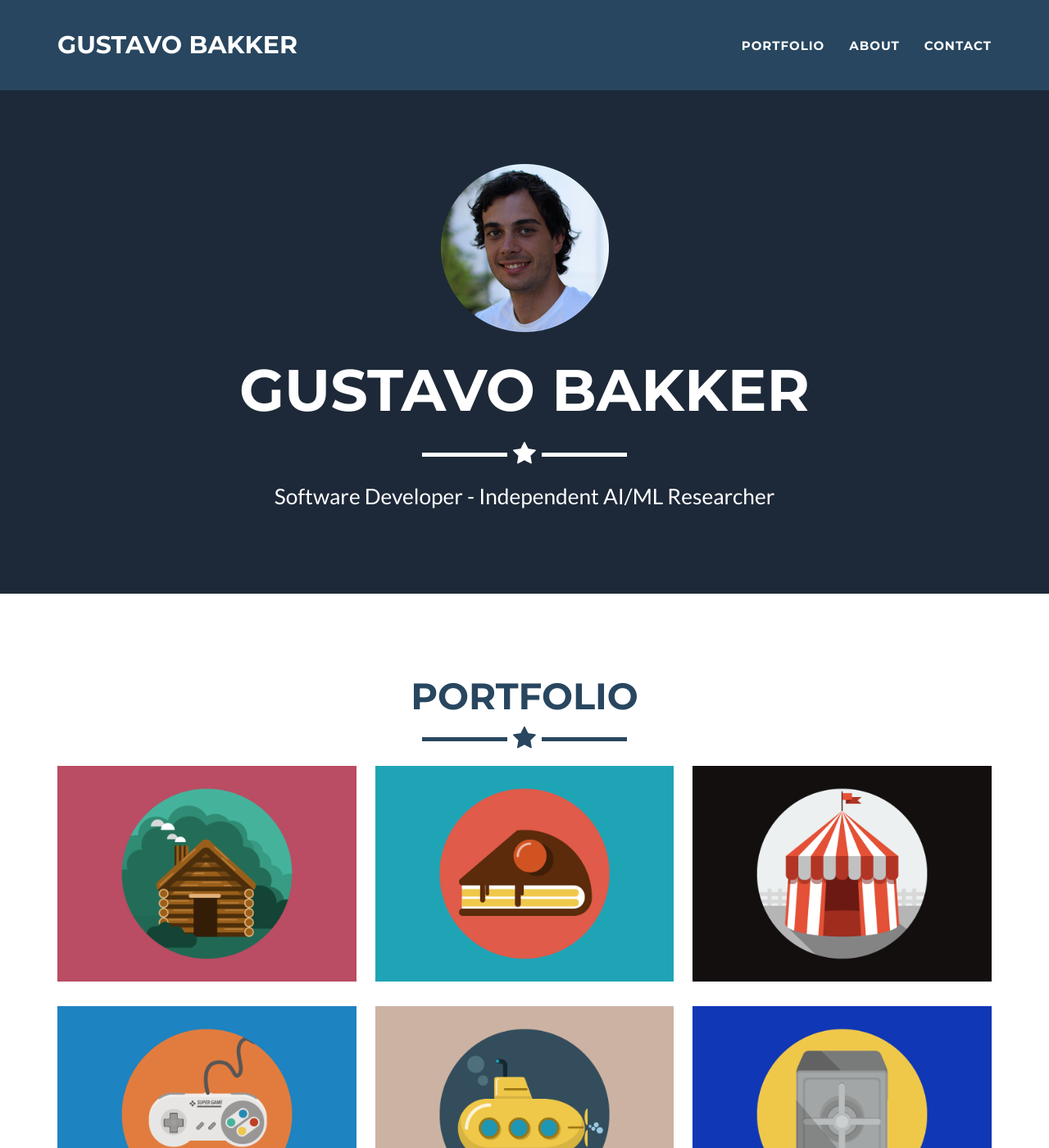
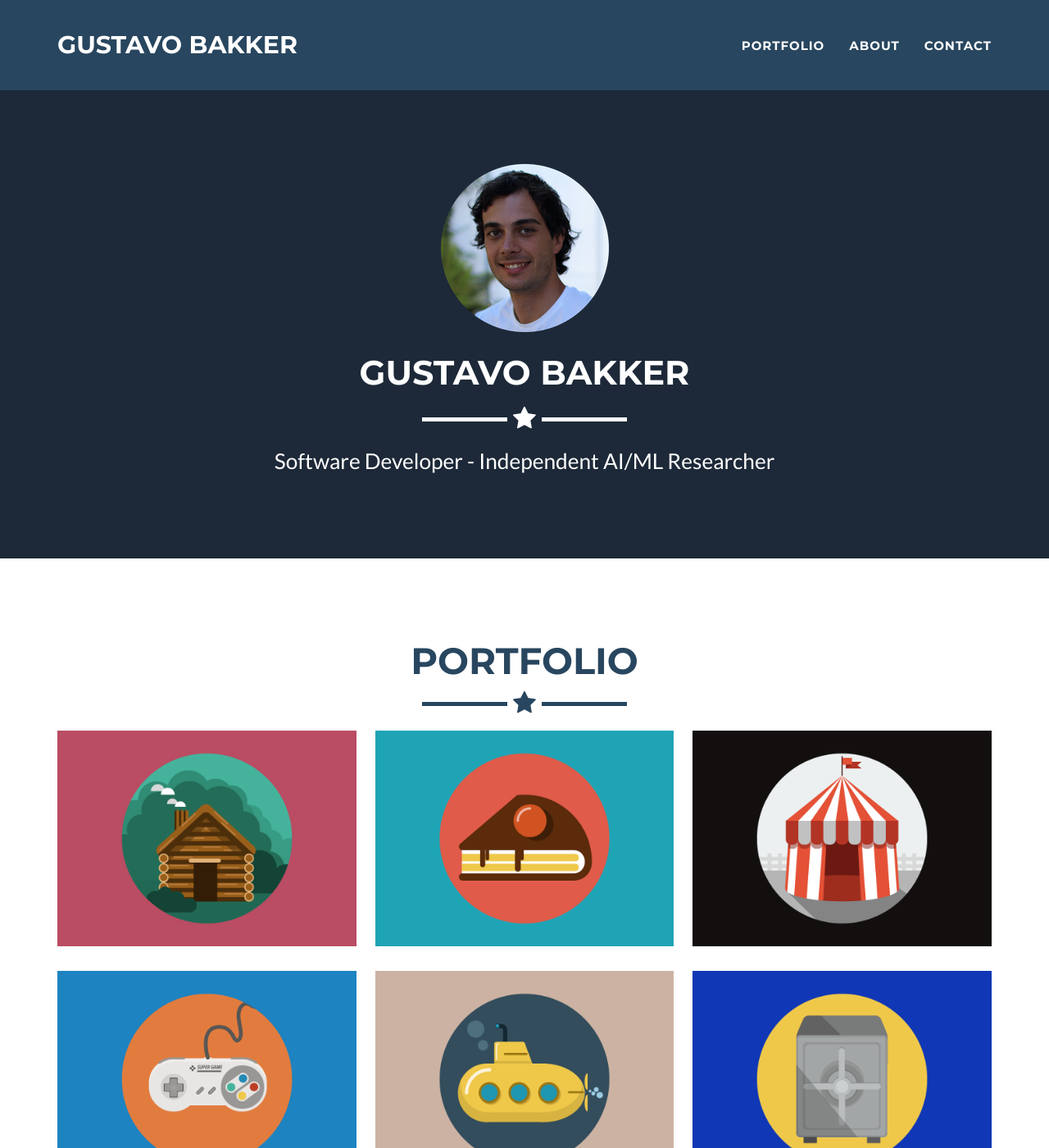
Before and after one commit to gusbakker/gusbakker.github.io, a Jekyll site: the page built from _posts/2014-07-18-project-1.markdown, in a window 1280 px wide and 1400 px high. Shown: the whole window at 82% size. Built offline with Jekyll 4.4.1, drawn with Linux system fonts in a browser that asks for light colours.

Commit message:
new stuff bro..

```diff
--- a/_includes/css/main.css
+++ b/_includes/css/main.css
@@ -116,7 +116,7 @@ header .intro-text .skills {
     }
 
     header .intro-text .name {
-        font-size: 4.75em;
+        font-size: 2.75em;
     }
 
     header .intro-text .skills {
```
